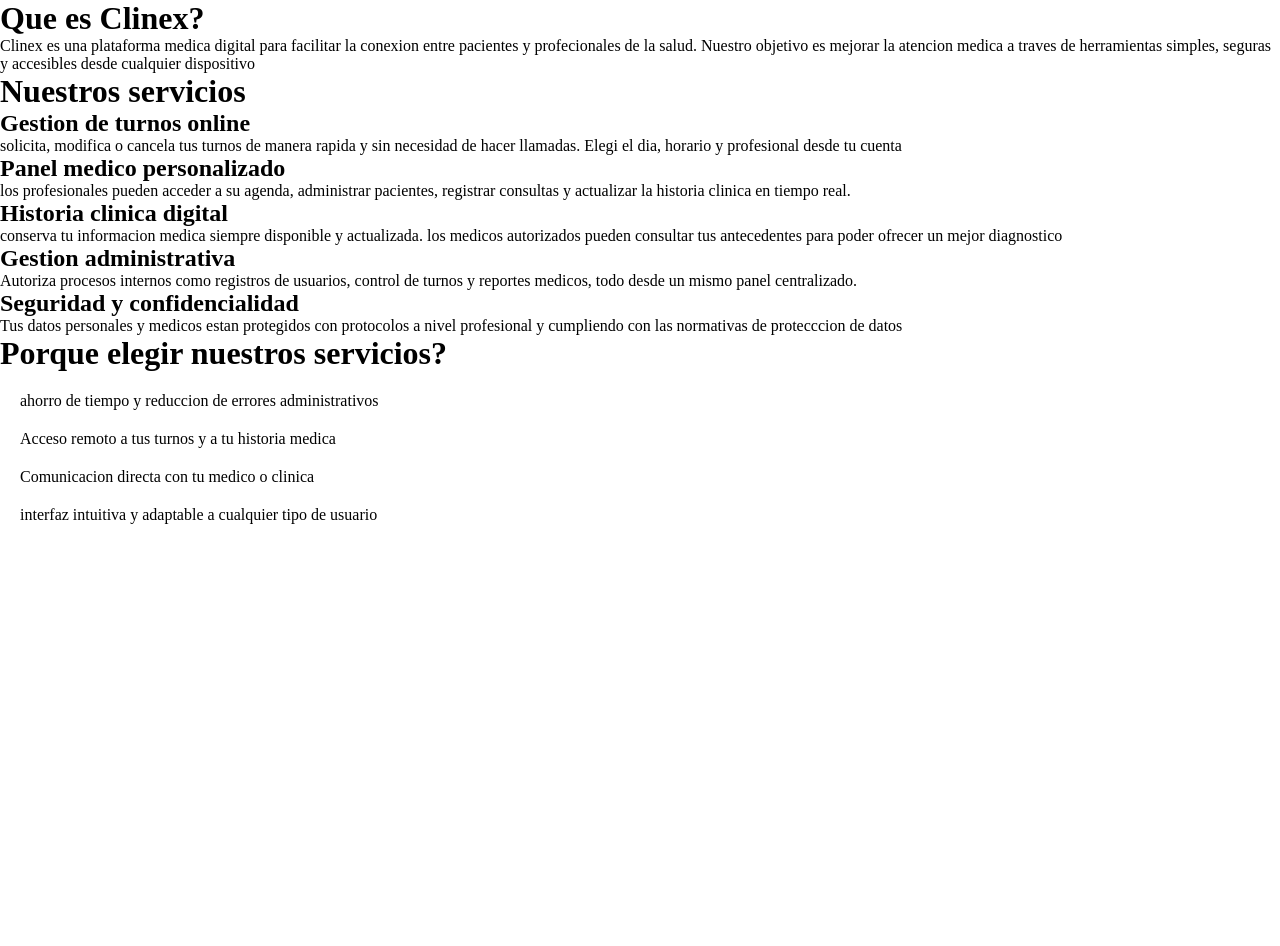
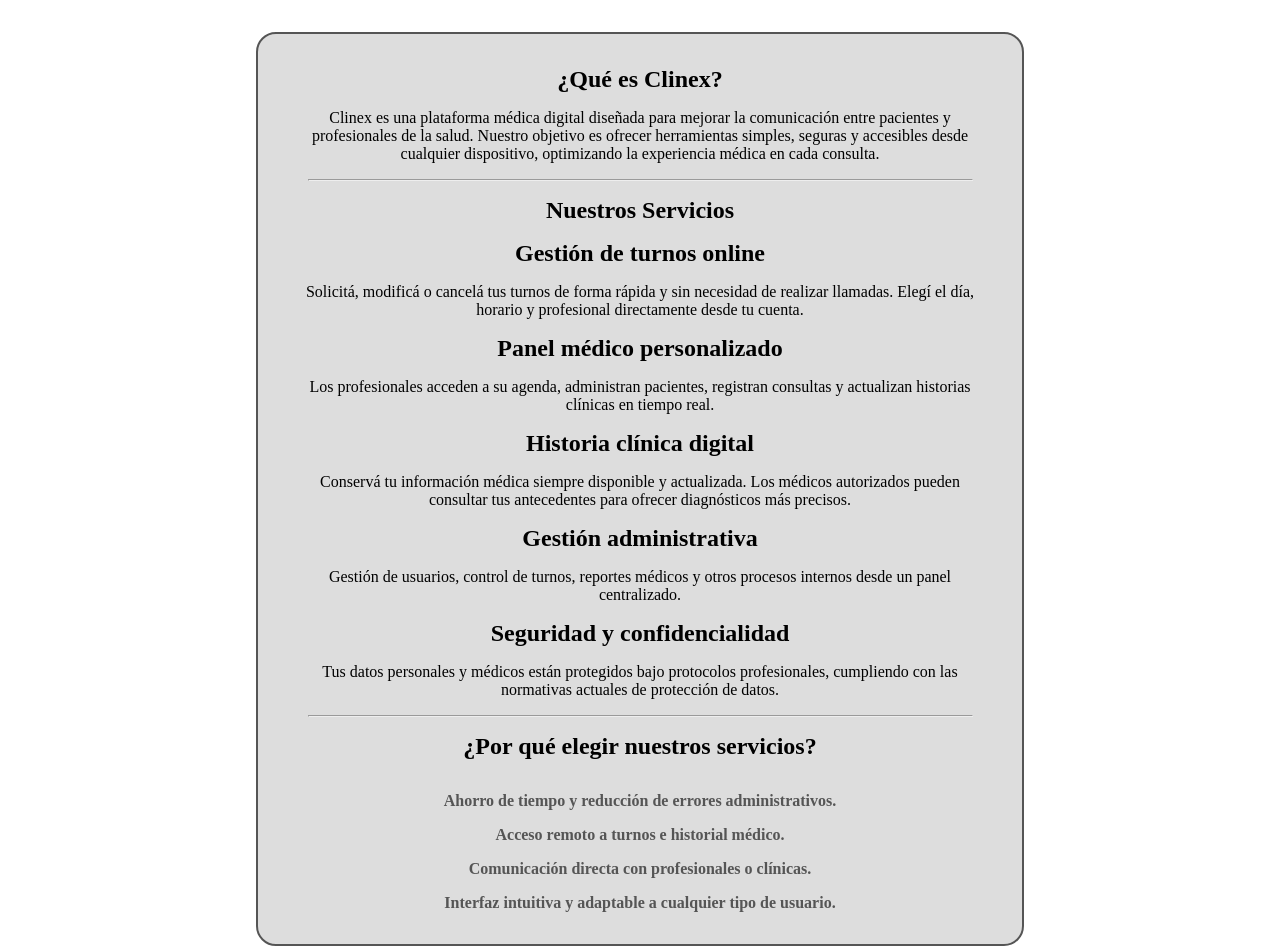
Before and after one commit to NemeZar87/clinex, a Django app: page /cuenta/servicios/ in a window 1280 px wide. Shown: the part 95-1041 px from the top of the page. Before the commit the page ends 619 px from the top, so only its background shows below. Run offline with Django 5.2, Linux system fonts and the light colour scheme.

Commit message:
template y static de contacto y servicios terminados - Tomás

```diff
--- a/cuenta/static/cuenta/servicios.css
+++ b/cuenta/static/cuenta/servicios.css
@@ -1,3 +1,52 @@
-body {
-    gap: 15px;
+.servicios_contenedor {
+    width: 100%;
+    display: flex;
+    justify-content: center;
 }
+
+.div_servicios_contenedor {
+    display: flex;
+    flex-direction: column;
+    justify-content: center;
+    align-items: center;
+    width: 60%;
+    background-color: #ddd;
+    margin-top: 2rem;
+    padding: 2rem;
+    border-radius: 15pt;
+    border: 2pt solid #555;
+}
+
+.intro_servicios, .lista_servicios, .servicio_item, .porque_eligir, .lista_beneficios {
+    display: flex;
+    flex-direction: column;
+    justify-content: center;
+    align-items: center;
+    gap: 1rem;
+    margin-top: 1rem;
+}
+
+.intro_servicios, .lista_servicios {
+    margin-bottom: 1rem;
+}
+
+.intro_servicios, .servicio_item {
+    margin-top: 0;
+}
+
+.servicios_contenedor ul, .servicios_contenedor li {
+    padding: 0;
+}
+
+.porque_eligir li {
+    font-weight: 800;
+    color: #555;
+}
+
+p {
+    text-align: center;
+}
+
+hr {
+    width: 95%;
+}
--- a/cuenta/templates/cuenta/servicios.html
+++ b/cuenta/templates/cuenta/servicios.html
@@ -2,38 +2,79 @@
 {% load static %}
 
 {% block css_secundario %}
-<link rel="stylesheet" href="{% static 'cuenta/servicios' %}">
+<link rel="stylesheet" href="{% static 'cuenta/servicios.css' %}">
 {% endblock %}
 
 {% block main %}
-<h1>Que es Clinex?</h1>
-<p>Clinex es una plataforma medica digital para facilitar la conexion entre pacientes y profecionales de la salud.
-Nuestro objetivo es mejorar la atencion medica a traves de herramientas simples, seguras y accesibles desde cualquier dispositivo</p>
+        <div class="servicios_contenedor">
+            <div class="div_servicios_contenedor">
+                <!-- SECCIÓN: ¿Qué es Clinex? -->
+                <section class="intro_servicios">
+                    <h1>¿Qué es Clinex?</h1>
+                    <p>
+                        Clinex es una plataforma médica digital diseñada para mejorar la comunicación entre
+                        pacientes y profesionales de la salud. Nuestro objetivo es ofrecer herramientas simples,
+                        seguras y accesibles desde cualquier dispositivo, optimizando la experiencia médica en
+                        cada consulta.
+                    </p>
+                </section>
+                <hr>
+                <!-- SECCIÓN: Servicios -->
+                <section class="lista_servicios">
+                    <h1>Nuestros Servicios</h1>
 
-<h1>Nuestros servicios</h1>
+                    <article class="servicio_item">
+                        <h2>Gestión de turnos online</h2>
+                        <p>
+                            Solicitá, modificá o cancelá tus turnos de forma rápida y sin necesidad de realizar
+                            llamadas. Elegí el día, horario y profesional directamente desde tu cuenta.
+                        </p>
+                    </article>
 
-<h2>Gestion de turnos online</h2>
-<p>solicita, modifica o cancela tus turnos de manera rapida y sin necesidad de hacer llamadas.
-Elegi el dia, horario y profesional desde tu cuenta</p>
+                    <article class="servicio_item">
+                        <h2>Panel médico personalizado</h2>
+                        <p>
+                            Los profesionales acceden a su agenda, administran pacientes, registran consultas
+                            y actualizan historias clínicas en tiempo real.
+                        </p>
+                    </article>
 
-<h2>Panel medico personalizado</h2>
-<p>los profesionales pueden acceder a su agenda, administrar pacientes, registrar consultas y actualizar la historia clinica en tiempo real.</p>
+                    <article class="servicio_item">
+                        <h2>Historia clínica digital</h2>
+                        <p>
+                            Conservá tu información médica siempre disponible y actualizada. Los médicos
+                            autorizados pueden consultar tus antecedentes para ofrecer diagnósticos más precisos.
+                        </p>
+                    </article>
 
-<h2>Historia clinica digital</h2>
-<p>conserva tu informacion medica siempre disponible y actualizada.
-los medicos autorizados pueden consultar tus antecedentes para poder ofrecer un mejor diagnostico</p>
+                    <article class="servicio_item">
+                        <h2>Gestión administrativa</h2>
+                        <p>
+                            Gestión de usuarios, control de turnos, reportes médicos y otros procesos internos
+                            desde un panel centralizado.
+                        </p>
+                    </article>
 
-<h2>Gestion administrativa</h2>
-<p>Autoriza procesos internos como registros de usuarios, control de turnos y reportes medicos, todo desde un mismo panel centralizado.</p>
+                    <article class="servicio_item">
+                        <h2>Seguridad y confidencialidad</h2>
+                        <p>
+                            Tus datos personales y médicos están protegidos bajo protocolos profesionales,
+                            cumpliendo con las normativas actuales de protección de datos.
+                        </p>
+                    </article>
+                </section>
+                <hr>
+                <!-- SECCIÓN: ¿Por qué elegirnos? -->
+                <section class="porque_eligir">
+                    <h1>¿Por qué elegir nuestros servicios?</h1>
 
-<h2>Seguridad y confidencialidad</h2>
-<p>Tus datos personales y medicos estan protegidos con protocolos a nivel profesional y cumpliendo con las normativas de protecccion de datos</p>
-
-<h1>Porque elegir nuestros servicios?</h1>
-<ul>
-    <li>ahorro de tiempo y reduccion de errores administrativos</li>
-    <li>Acceso remoto a tus turnos y a tu historia medica</li>
-    <li>Comunicacion directa con tu medico o clinica</li>
-    <li>interfaz intuitiva y adaptable a cualquier tipo de usuario</li>
-</ul>
+                    <ul class="lista_beneficios">
+                        <li>Ahorro de tiempo y reducción de errores administrativos.</li>
+                        <li>Acceso remoto a turnos e historial médico.</li>
+                        <li>Comunicación directa con profesionales o clínicas.</li>
+                        <li>Interfaz intuitiva y adaptable a cualquier tipo de usuario.</li>
+                    </ul>
+                </section>
+            </div>
+        </div>
 {% endblock %}
```
Also changed, not shown: cuenta/static/cuenta/contacto.css (added, +32 -0 lines), cuenta/templates/cuenta/contacto.html (+29 -6 lines).
